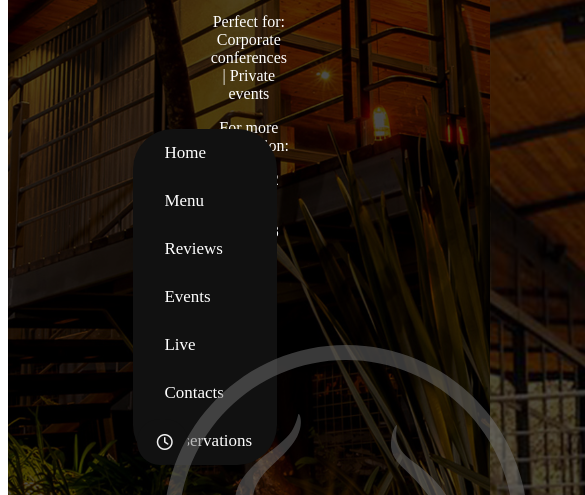
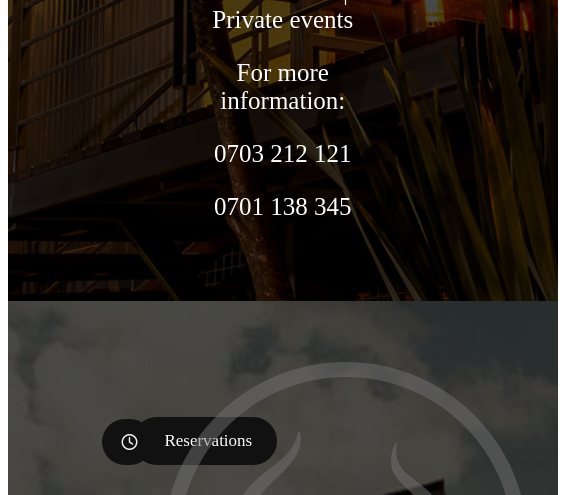
Before and after one commit to paulinemwihakimuiruri/Ankole-Grill, a plain HTML site: page events.html in a window 390 px wide. Shown: the part 349-844 px from the top of the page, 585 px wide, since content can reach past the window. Drawn offline with Linux system fonts and the light colour scheme.

Commit message:
did responsiveness of homepage and contacts

```diff
--- a/contacts.css
+++ b/contacts.css
@@ -104,3 +104,54 @@ i{
 .navbar a:hover{
     color: grey;
 }
+
+
+@media only screen and (max-width: 500px) and (min-width :0px){
+    body{
+        overflow: hidden;
+    }
+    .contact{
+        display: block;
+        height: 100vh;
+        padding-top: 34%;
+        padding-left: 10%;
+    }
+    #imgcontact{
+        width: 20%;
+        height: 28%;
+        padding-top: -50%;
+        margin-top: -10%;
+    }
+    .kitcontact{
+        height: 35%;
+        width: 68%;
+        padding-left: 20px;
+        font-size: 12px;
+    }
+    .kilcontact{
+        height: 45%;
+        width: 70%;
+        padding-left: 30px;
+        font-size: 12px;
+        margin-top: 2%;
+    }
+    i{
+        padding: 15px;
+        padding-left: 20px;
+    }
+    .nav{
+        display: block;
+        position: fixed;
+        margin-left: -35%;
+    }
+    .navbar{
+        width: 38%;
+        position: fixed;
+        overflow: hidden;
+        margin-left: 39%;
+    }
+    #bars{
+        display: none;
+    }
+
+}
--- a/events.css
+++ b/events.css
@@ -123,3 +123,68 @@ i{
 .navbar a:hover{
     color: grey;
 }
+@media only screen and (max-width: 500px) and (min-width :0px){
+    .events{
+        display: block;
+        text-align: center;
+    }
+    .info{
+        width: 40%;
+        background-position: center;
+        /* position: fixed; */
+        text-align: center;
+        padding: 200px;
+        height: 50vh;
+        font-size: 25px;
+        padding-top: 20px;
+        overflow: hidden;
+    }
+    .info-one{
+        width: 40%;
+        background-position: center;
+        position: relative;
+        text-align: center;
+        padding: 200px;
+        height: 57vh;
+        font-size: 25px;
+        /* padding-top: 20px; */
+    }
+
+    .info-two{
+        width: 40%;
+        position: relative;
+        text-align: center;
+        padding: 200px;
+        height: 57vh;
+        font-size: 25px;
+        padding-top: 20px;
+    }
+    .logo{
+        position: absolute;
+        margin-top: -390%;
+        margin-left: 40%;
+        width: 10px;
+        height: 10px;
+
+    }
+    .dropup{
+        bottom: 0;
+        margin-left: 24%;
+        margin-bottom: 30px;
+    }
+    .nav{
+        display: flex;
+        position: fixed;
+    }
+    .navbar{
+        width: 33%;
+        position: fixed;
+        margin-left: 32%;
+        margin-bottom: 30px;
+        border-radius: 40px;
+    }
+    #bars{
+        display: none;
+    }
+
+}
--- a/events.html
+++ b/events.html
@@ -42,12 +42,12 @@
              </div>
              <div class="nav">
                 <div class="navbar">
-                    <a href="index.html">Home</a>
-                    <a href="menu.html">Menu</a>
-                    <a href="reviews.html">Reviews</a>
-                    <a href="events.html">Events</a>
-                    <a href="live.html">Live</a>
-                    <a href="contacts.html">Contacts</a>
+                    <a href="index.html" id="bars">Home</a>
+                    <a href="menu.html" id="bars">Menu</a>
+                    <a href="reviews.html" id="bars">Reviews</a>
+                    <a href="events.html" id="bars">Events</a>
+                    <a href="live.html" id="bars">Live</a>
+                    <a href="contacts.html" id="bars">Contacts</a>
                     <a href="reservations.html" id="button">Reservations</a>
 
                 </div>
--- a/style.css
+++ b/style.css
@@ -2,7 +2,7 @@ body{
     overflow: hidden;
 }
 .navbar{
-    width: 33%;
+    width: 35%;
     position: fixed;
     bottom: 0;
     background-color: #111;
@@ -10,7 +10,7 @@ body{
     margin-left: 32%;
     margin-bottom: 30px;
     border-radius: 40px;
-    padding-left: 4%;
+    padding-left: 7%;
 
 }
 .navbar a{
@@ -82,9 +82,19 @@ body{
     position: fixed;
     bottom: 0;
     background-color: #111;
+    margin-left: 36%;
+    margin-bottom: 30px;
+    border-radius: 40px;
+}
+.dropup-one{
+    display: inline-block;
+    position: fixed;
+    bottom: 0;
+    background-color: #111;
     margin-left: 33%;
     margin-bottom: 30px;
     border-radius: 40px;
+
 }
 .dropup-content{
     display: none;
@@ -93,6 +103,15 @@ body{
     min-width: 200px;
     color: black;
     background-color: white;
+    padding-left: 7%;
+}
+.dropup-contentOne{
+    display: none;
+    position: absolute;
+    bottom: 50px;
+    min-width: 200px;
+    color: white;
+    background-color: black;
     padding-left: 7%;
 }
 .dropup:hover .dropup-content{
@@ -107,3 +126,56 @@ i{
 .nav{
     display: flex;
 }
+@media only screen and (max-width: 500px) and (min-width :0px){
+    body{
+        overflow: hidden;
+    }
+    .navbar{
+        width: 30%;
+        margin-left: 24%;
+        padding-left: 20%;
+    }
+    .image{
+        width: 99.99vw;
+        height: 99.99vh;
+        justify-content: center;
+    }
+    .image img{
+        margin-left: 30px;
+        margin-top: 100px;
+        height: 190px;
+        width: 190px;
+    }
+    .image h1{
+        margin-bottom: 20px;
+        margin-left: 20px;
+        font-size: 70px;
+    }
+    i{
+        padding: 15px;
+        border: none;
+        cursor: pointer;
+        padding-left: 20px;
+    }
+    #bars{
+        display: none;
+    }
+    .dropup{
+        display: inline-block;
+        position: fixed;
+        bottom: 0;
+        margin-left: 34%;
+        margin-bottom: 30px;
+        border-radius: 40px;
+    }
+    .dropup-one{
+        display: inline-block;
+        position: fixed;
+        bottom: 0;
+        margin-left: 24%;
+        margin-bottom: 30px;
+        border-radius: 40px;
+
+    }
+
+}
```
Also changed, not shown: contacts.html (+7 -7 lines), index.html (+21 -6 lines).
